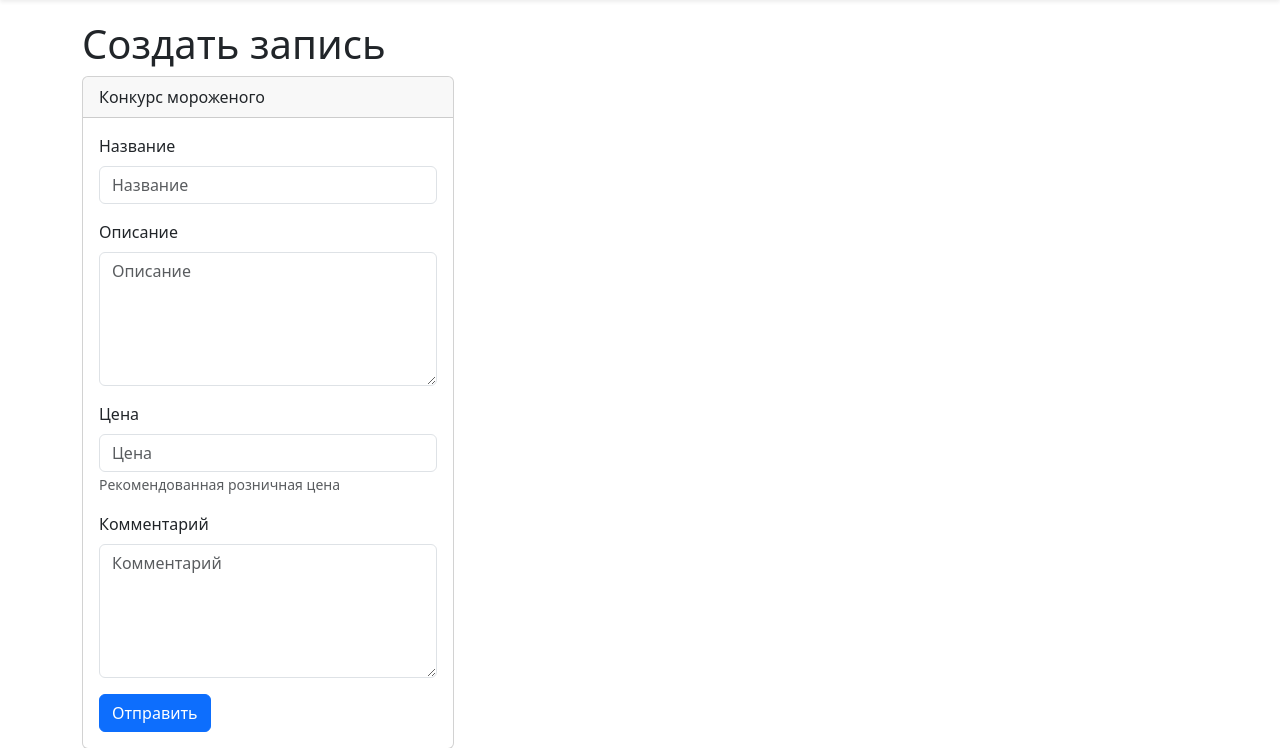
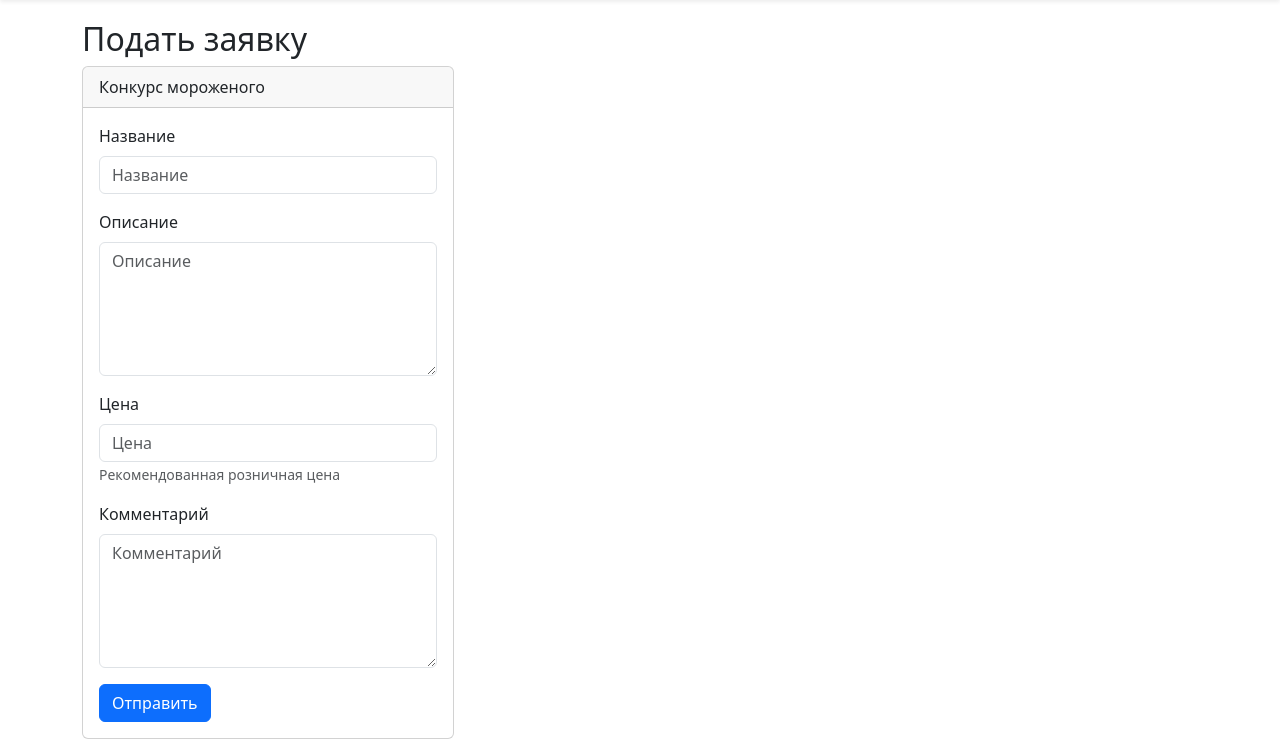
Before and after one commit to pandaxcore/anfisa_for_friends, a Django app: page /contest/ in a window 1280 px wide. Shown: the part 76-824 px from the top of the page. Run offline with Django 3.2, Linux system fonts and the light colour scheme; some libraries are stand-ins or nearby versions.

Commit message:
initial III

```diff
--- a/project/templates/contest/form.html
+++ b/project/templates/contest/form.html
@@ -11,11 +11,11 @@
       содержимое заголовка должно зависеть
       от выполняемого действия  -->
     {% if '/edit/' in request.path %}
-      <h1>Редактировать запись {{ data.pk }}</h1>
+      <h2>Редактировать заявку {{ data.pk }}</h2>
     {% elif '/delete/' in request.path %}
-      <h1>Удалить запись {{ data.pk }}</h1>
+      <h2>Удалить заявку {{ data.pk }}</h2>
     {% else %}
-      <h1>Создать запись</h1>
+      <h2>Подать заявку</h2>
     {% endif %}
     <div class="card col-4">
       <div class="card-header">Конкурс мороженого</div>
```
Also changed, not shown: project/db.sqlite3.
